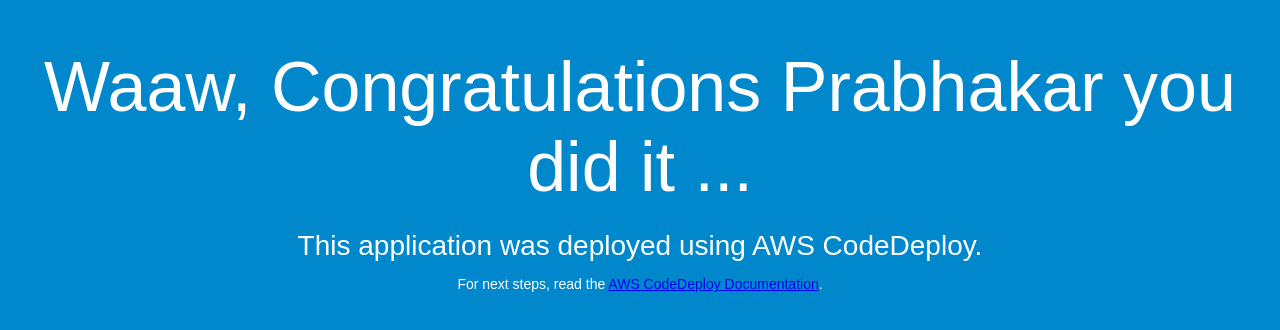
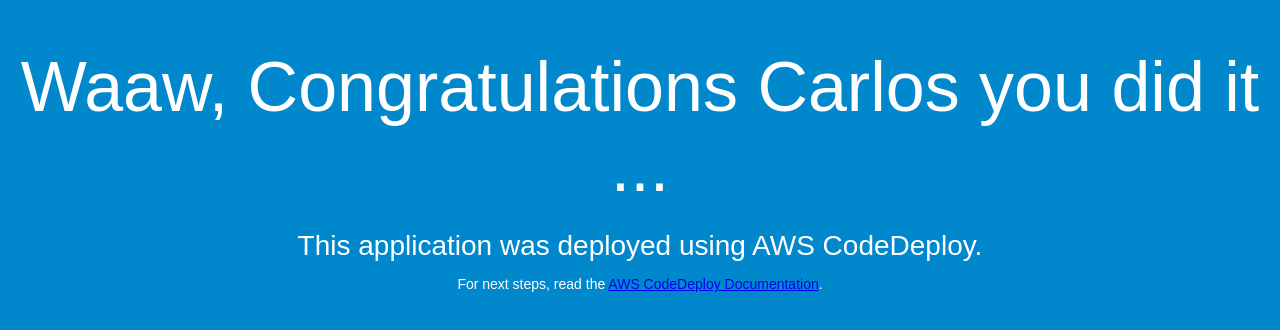
Before and after one commit to ingcarlosllantada/AWS_TUTORIAL, a plain HTML site: page index.html in a window 1280 px wide. Drawn offline with Linux system fonts and the light colour scheme.

Commit message:
Update index.html

```diff
--- a/index.html
+++ b/index.html
@@ -26,7 +26,7 @@
 </head>
 <body>
   <div align="center">
-    <h1>Waaw, Congratulations Prabhakar you did it ...</h1>
+    <h1>Waaw, Congratulations Carlos you did it ...</h1>
     <h2>This application was deployed using AWS CodeDeploy.</h2>
     <p>For next steps, read the <a href="http://aws.amazon.com/documentation/codedeploy">AWS CodeDeploy Documentation</a>.</p>
   </div>
```
